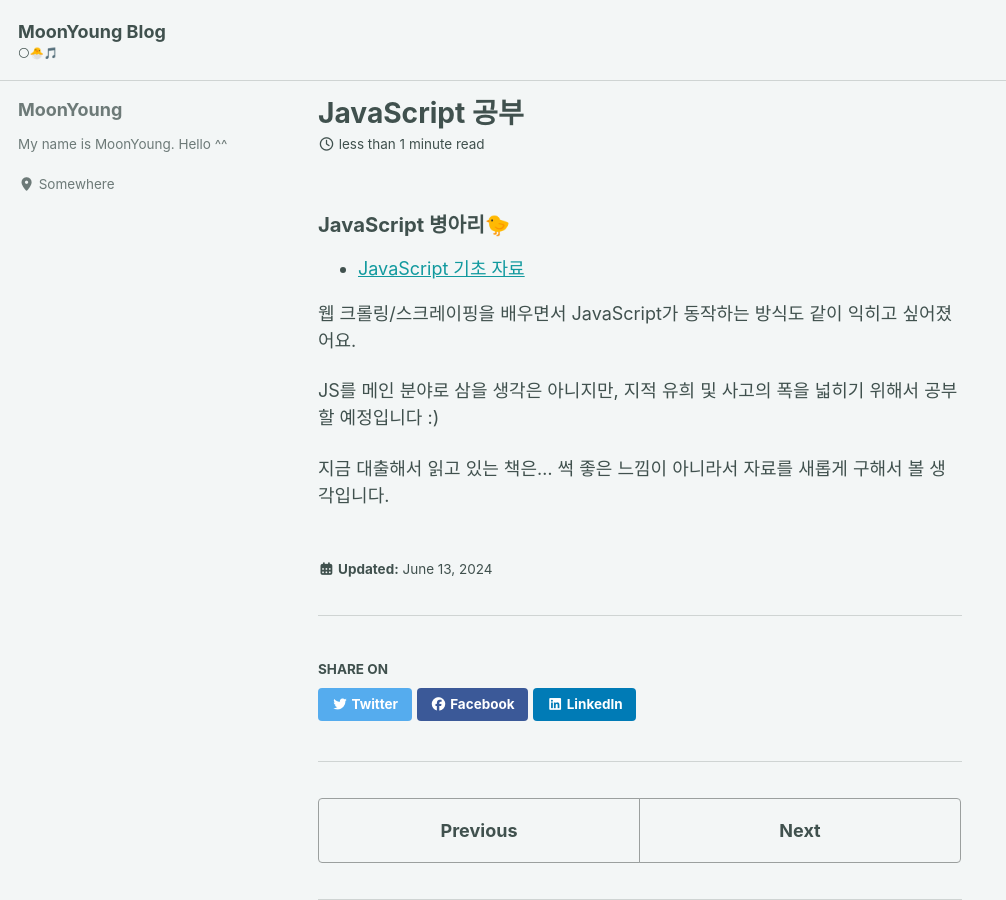
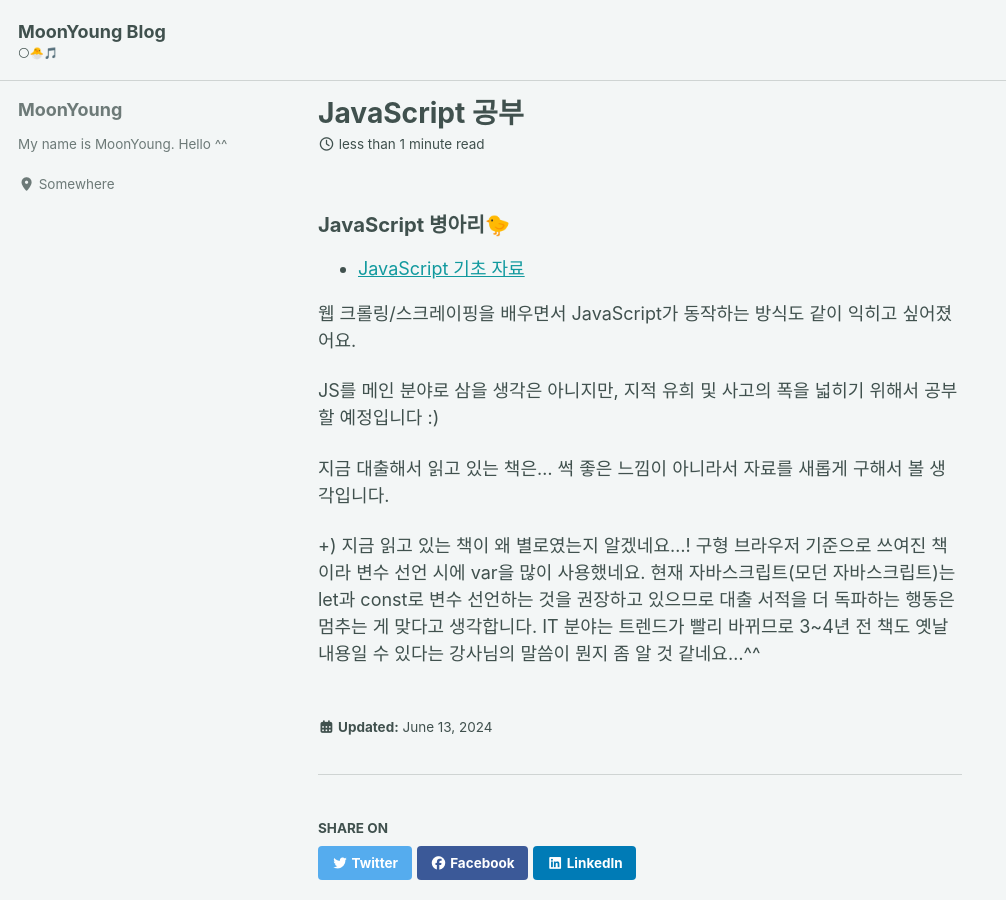
Before and after one commit to MOONisYOUNG/MOONisYOUNG.github.io, a Jekyll site: the page built from _posts/2024-06-13-js_study_start.md, in a window 1280 px wide and 900 px high. Shown: the whole window, without its empty margins (0-1006 px from the left). Built offline with Jekyll 4.4.1, drawn with Linux system fonts in a browser that asks for light colours; cached includes are drawn as plain includes; comment, search, counter and statistics services are not loaded.

Commit message:
Update 2024-06-13-js_study_start.md

```diff
--- a/_posts/2024-06-13-js_study_start.md
+++ b/_posts/2024-06-13-js_study_start.md
@@ -10,3 +10,5 @@ title: JavaScript 공부
 JS를 메인 분야로 삼을 생각은 아니지만, 지적 유희 및 사고의 폭을 넓히기 위해서 공부할 예정입니다 :)
 
 지금 대출해서 읽고 있는 책은... 썩 좋은 느낌이 아니라서 자료를 새롭게 구해서 볼 생각입니다.
+
++) 지금 읽고 있는 책이 왜 별로였는지 알겠네요...! 구형 브라우저 기준으로 쓰여진 책이라 변수 선언 시에 var을 많이 사용했네요. 현재 자바스크립트(모던 자바스크립트)는 let과 const로 변수 선언하는 것을 권장하고 있으므로 대출 서적을 더 독파하는 행동은 멈추는 게 맞다고 생각합니다. IT 분야는 트렌드가 빨리 바뀌므로 3~4년 전 책도 옛날 내용일 수 있다는 강사님의 말씀이 뭔지 좀 알 것 같네요...^^
```
